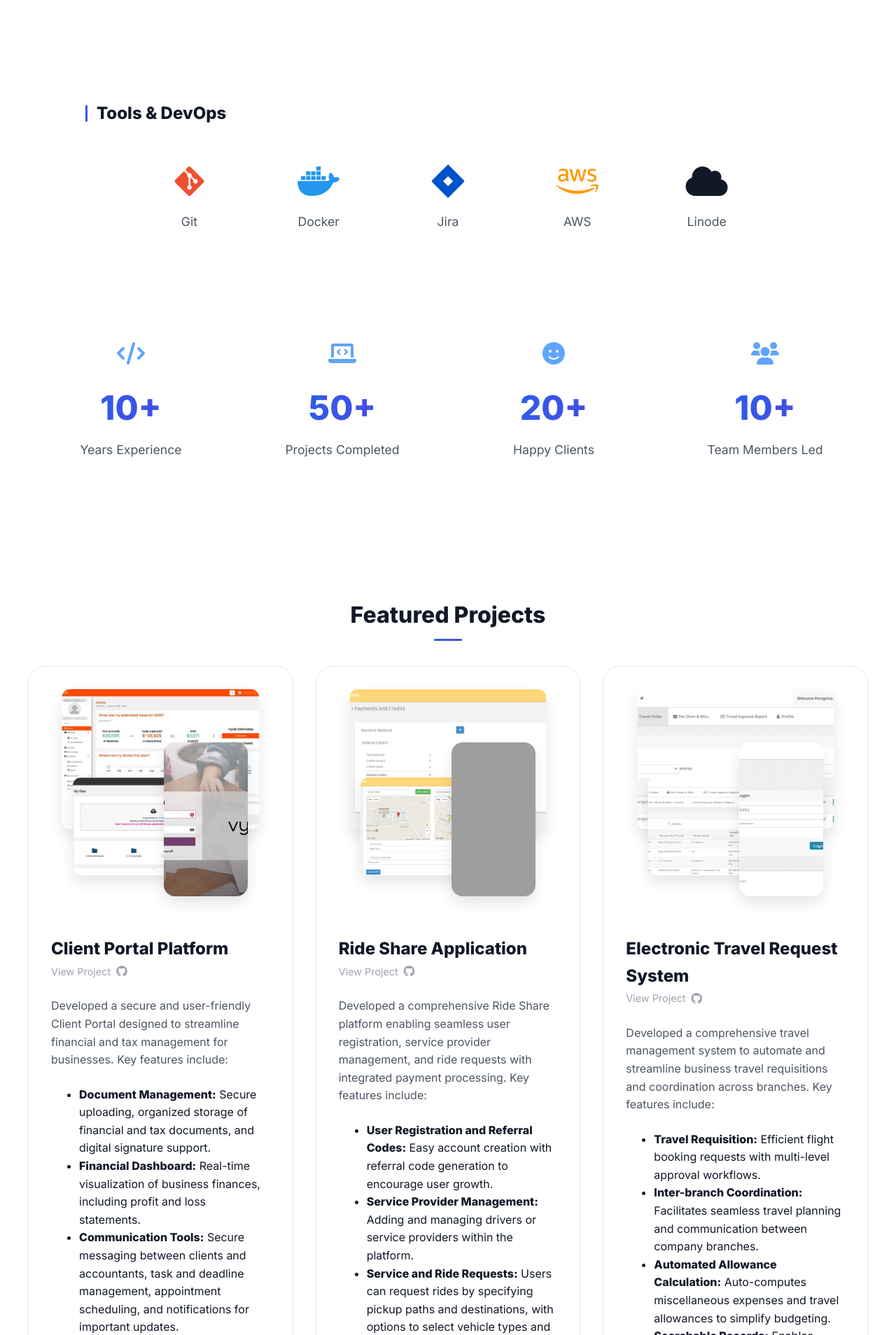
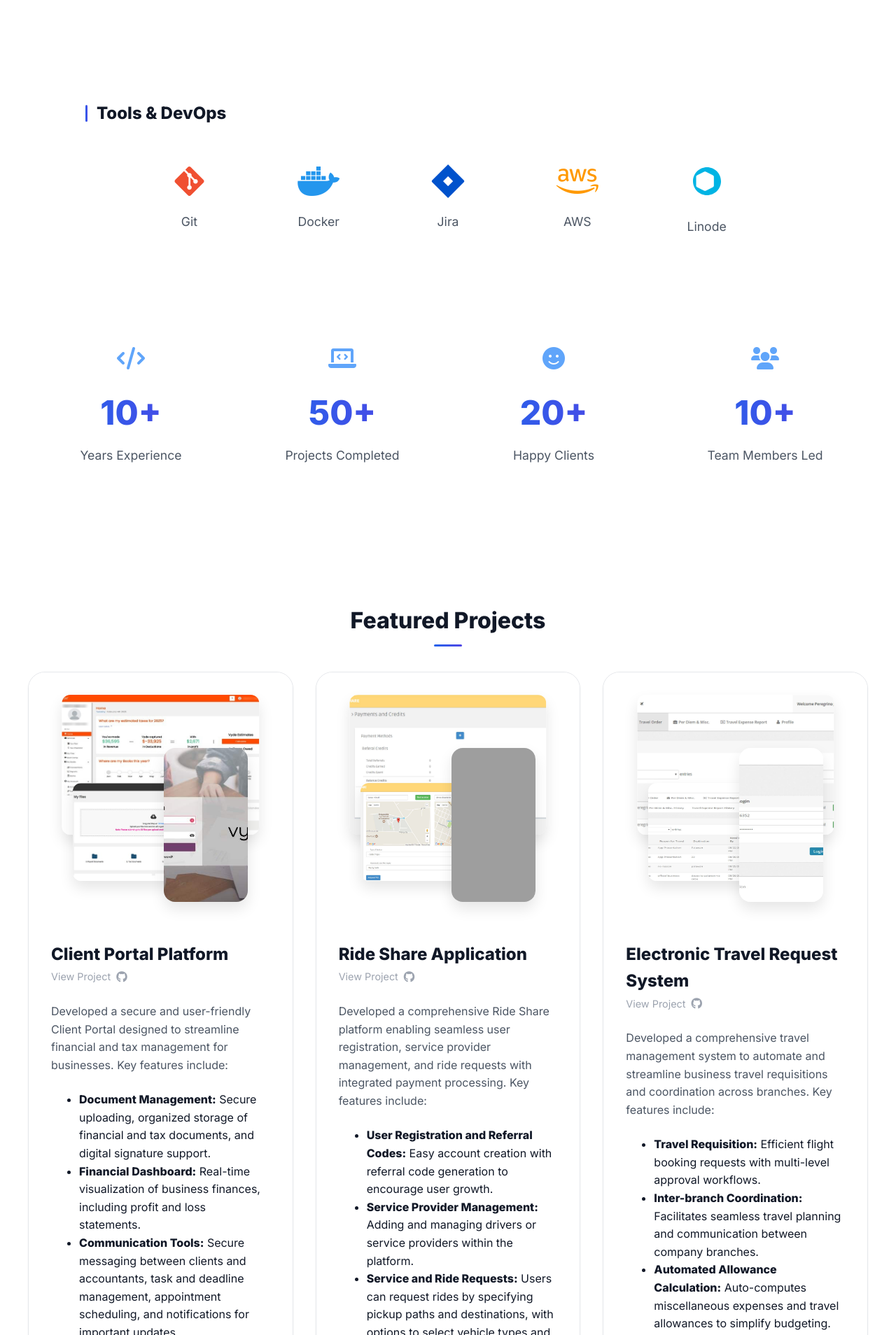
Before and after one commit to patabudlong/patabudlong.github.io, a Jekyll site: the page built from index.html, in a window 1280 px wide. Shown: the part 3189-5097 px from the top of the page at 70% size. Built offline with Jekyll 4.4.1, drawn with Linux system fonts in a browser that asks for light colours; grey boxes are pictures that could not be loaded.

Commit message:
update icon

```diff
--- a/assets/css/styles.css
+++ b/assets/css/styles.css
@@ -1414,6 +1414,19 @@ section:nth-child(even) {
     color: #0891B2;
 }
 
+.linode-icon {
+    width: 3rem;
+    height: 3rem;
+    color: #00B4E4;  /* Akamai Cloud blue */
+    margin-bottom: 1.25rem;
+    transition: all 0.3s ease;
+}
+
+.tech-item[title="Linode"]:hover .linode-icon {
+    transform: translateY(-2px);
+    color: #0077B5;  /* Darker blue on hover */
+}
+
 @media (max-width: 768px) {
     .footer-content {
         flex-direction: column;
--- a/index.html
+++ b/index.html
@@ -196,7 +196,9 @@ title: Home
                                 <span>AWS</span>
                             </div>
                             <div class="tech-item" title="Linode">
-                                <i class="fas fa-cloud"></i>
+                                <svg class="linode-icon" viewBox="0 0 24 24" fill="none" xmlns="http://www.w3.org/2000/svg">
+                                    <path d="M12.001 2C6.47813 2 2.00098 6.47715 2.00098 12C2.00098 17.5229 6.47813 22 12.001 22C17.5238 22 22.001 17.5229 22.001 12C22.001 6.47715 17.5238 2 12.001 2ZM16.251 16.25L11.251 18.75C10.8381 18.9858 10.3299 18.9858 9.91697 18.75L4.91697 16.25C4.50413 16.0142 4.25098 15.5728 4.25098 15.1V8.9C4.25098 8.42715 4.50413 7.98572 4.91697 7.75L9.91697 5.25C10.3299 5.01428 10.8381 5.01428 11.251 5.25L16.251 7.75C16.6638 7.98572 16.917 8.42715 16.917 8.9V15.1C16.917 15.5728 16.6638 16.0142 16.251 16.25Z" fill="currentColor"/>
+                                </svg>
                                 <span>Linode</span>
                             </div>
                         </div>
```
Also changed, not shown: 3 other files.
